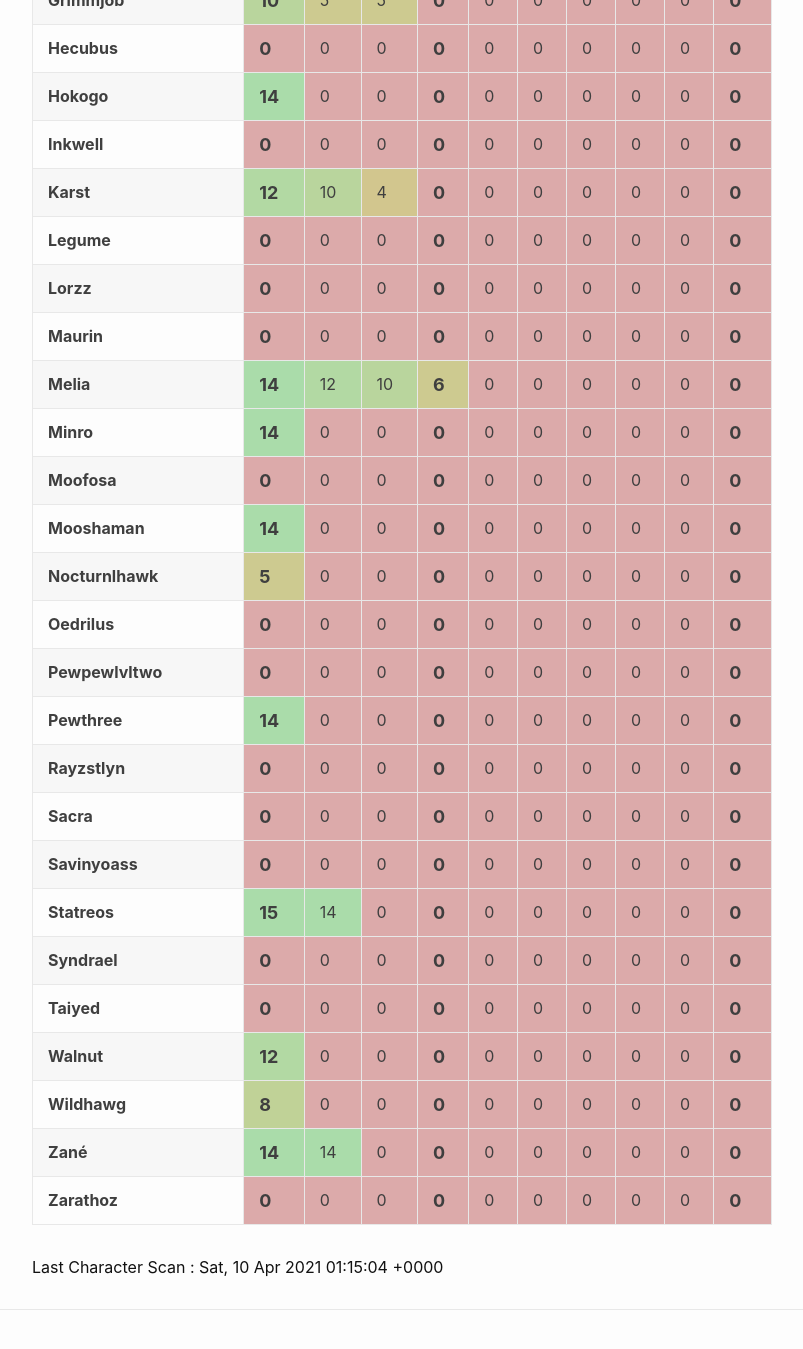
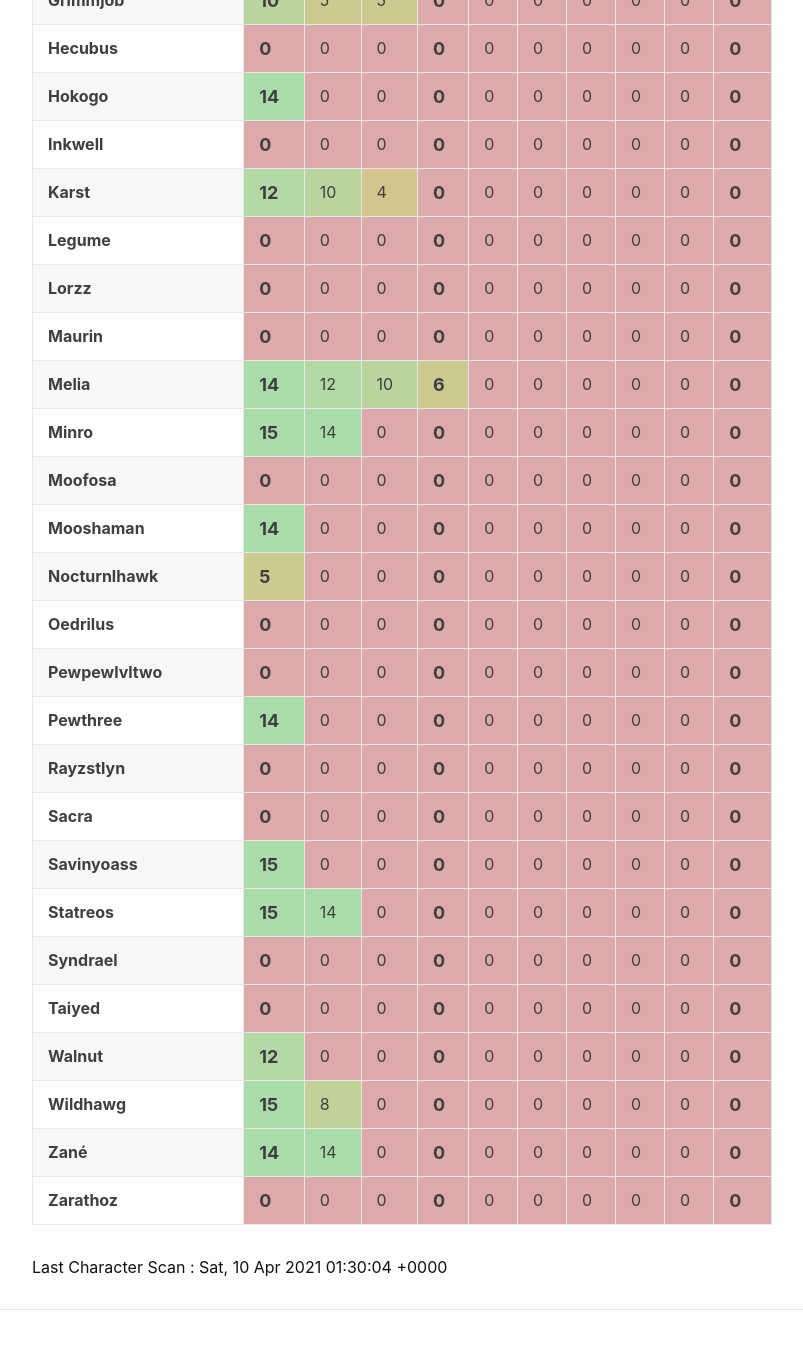
Before and after one commit to eldertribunal/keystonetracker, a Jekyll site: the page built from weekly.md, in a window 1280 px wide and 1400 px high, scrolled down 890 px. Shown: the top 1349 px of the window, without its empty margins (126-929 px from the left). Built offline with Jekyll 4.4.1, drawn with Linux system fonts in a browser that asks for light colours.

Commit message:
auto scan Sat Apr 10 01:30:50 UTC 2021

```diff
--- a/_data/scanned.json
+++ b/_data/scanned.json
@@ -1,3 +1,3 @@
 {
-  "timestamp": 1618017304
+  "timestamp": 1618018204
 }
--- a/_data/weekly.json
+++ b/_data/weekly.json
@@ -197,8 +197,8 @@
   {
     "name": "Minro",
     "dungeons": [
+      15,
       14,
-      0,
       0,
       0,
       0,
@@ -227,8 +227,8 @@
   {
     "name": "Wildhawg",
     "dungeons": [
+      15,
       8,
-      0,
       0,
       0,
       0,
@@ -422,7 +422,7 @@
   {
     "name": "Savinyoass",
     "dungeons": [
-      0,
+      15,
       0,
       0,
       0,
```
